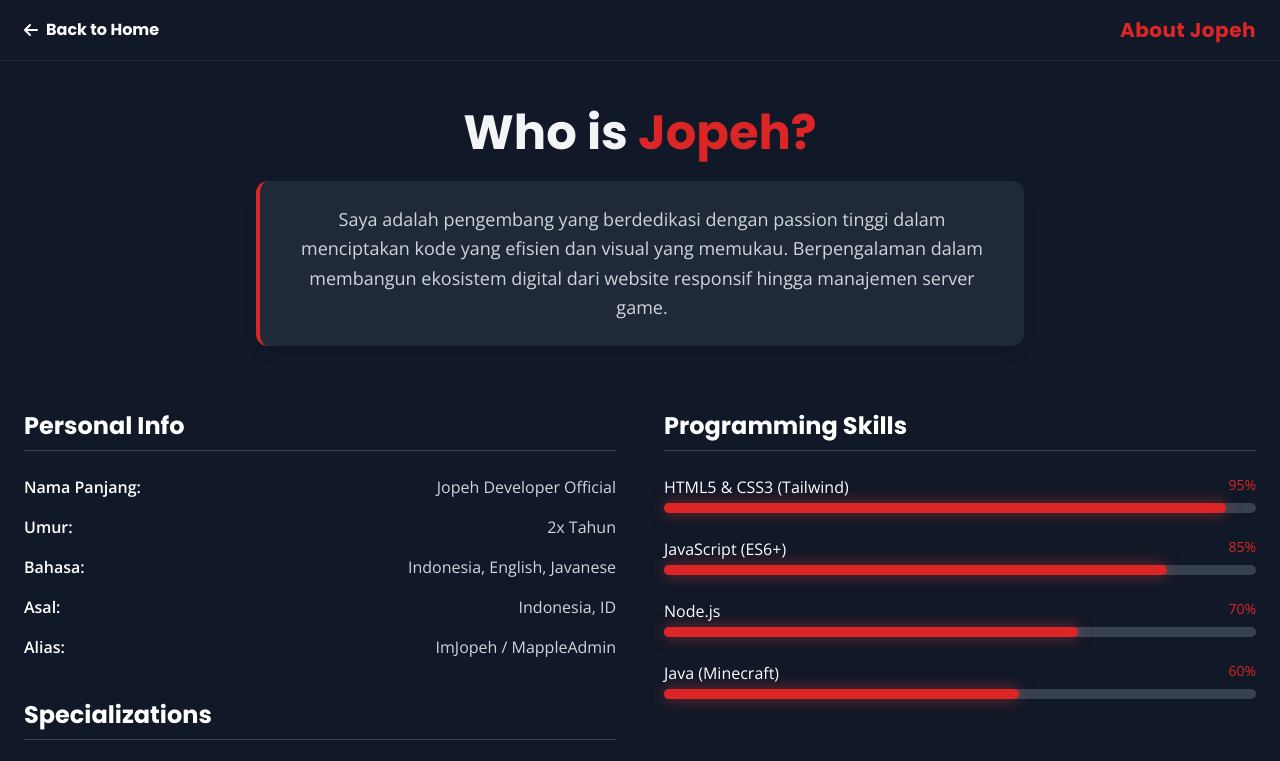
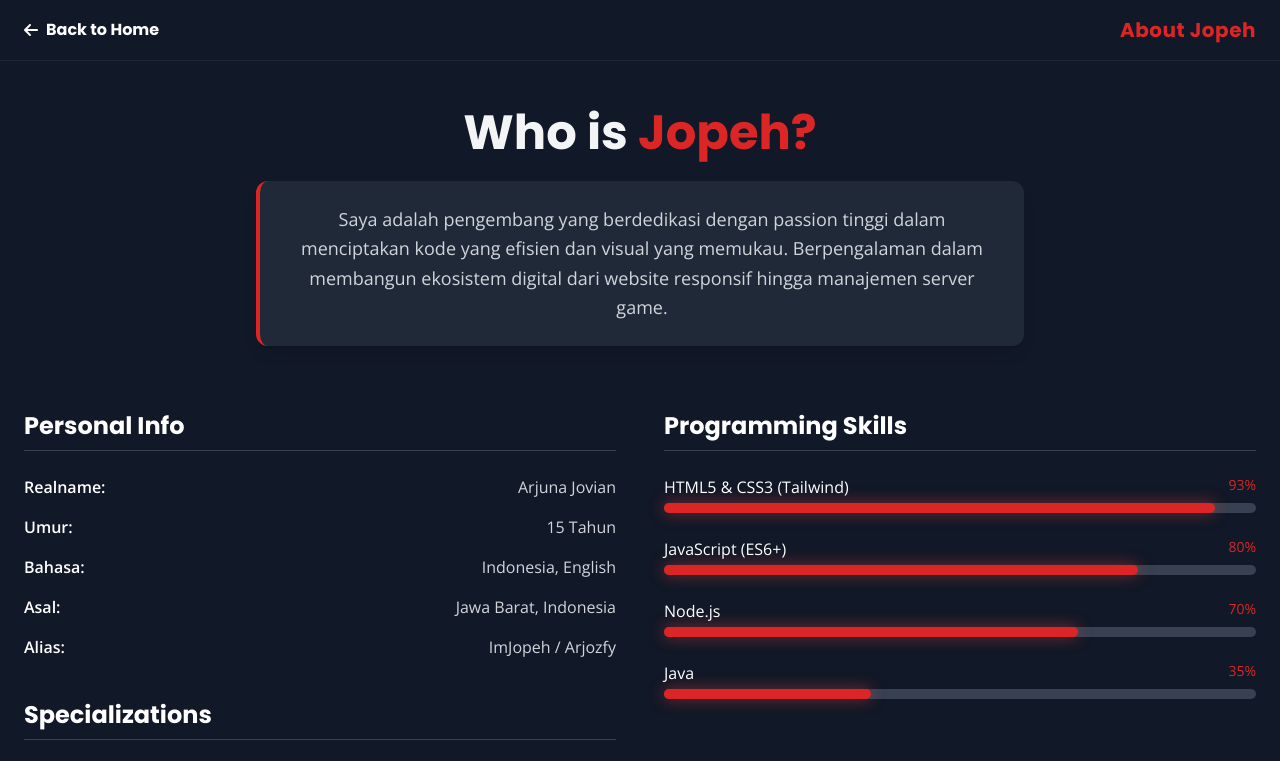
Before and after one commit to ImJopehhh/portofolio, a plain HTML site: page about.html in a window 1280 px wide. Shown: the top 761 px of the page. Drawn offline with nearby package versions, Linux system fonts and the light colour scheme.

Commit message:
Update about.html

```diff
--- a/about.html
+++ b/about.html
@@ -44,11 +44,11 @@
             <div>
                 <h2 class="font-heading text-2xl font-bold text-white mb-6 border-b border-gray-700 pb-2">Personal Info</h2>
                 <ul class="space-y-4 text-gray-300">
-                    <li class="flex justify-between"><span class="font-bold text-white">Nama Panjang:</span> Jopeh Developer Official</li>
-                    <li class="flex justify-between"><span class="font-bold text-white">Umur:</span> 2x Tahun</li>
-                    <li class="flex justify-between"><span class="font-bold text-white">Bahasa:</span> Indonesia, English, Javanese</li>
-                    <li class="flex justify-between"><span class="font-bold text-white">Asal:</span> Indonesia, ID</li>
-                    <li class="flex justify-between"><span class="font-bold text-white">Alias:</span> ImJopeh / MappleAdmin</li>
+                    <li class="flex justify-between"><span class="font-bold text-white">Realname:</span> Arjuna Jovian</li>
+                    <li class="flex justify-between"><span class="font-bold text-white">Umur:</span> 15 Tahun</li>
+                    <li class="flex justify-between"><span class="font-bold text-white">Bahasa:</span> Indonesia, English</li>
+                    <li class="flex justify-between"><span class="font-bold text-white">Asal:</span> Jawa Barat, Indonesia</li>
+                    <li class="flex justify-between"><span class="font-bold text-white">Alias:</span> ImJopeh / Arjozfy</li>
                 </ul>
 
                 <h2 class="font-heading text-2xl font-bold text-white mt-10 mb-6 border-b border-gray-700 pb-2">Specializations</h2>
@@ -82,19 +82,19 @@
                     <div>
                         <div class="flex justify-between mb-1">
                             <span class="text-base font-medium text-white">HTML5 & CSS3 (Tailwind)</span>
-                            <span class="text-sm font-medium text-brand">95%</span>
+                            <span class="text-sm font-medium text-brand">93%</span>
                         </div>
                         <div class="w-full bg-gray-700 rounded-full h-2.5">
-                            <div class="bg-brand h-2.5 rounded-full shadow-neon" style="width: 95%"></div>
+                            <div class="bg-brand h-2.5 rounded-full shadow-neon" style="width: 93%"></div>
                         </div>
                     </div>
                     <div>
                         <div class="flex justify-between mb-1">
                             <span class="text-base font-medium text-white">JavaScript (ES6+)</span>
-                            <span class="text-sm font-medium text-brand">85%</span>
+                            <span class="text-sm font-medium text-brand">80%</span>
                         </div>
                         <div class="w-full bg-gray-700 rounded-full h-2.5">
-                            <div class="bg-brand h-2.5 rounded-full shadow-neon" style="width: 85%"></div>
+                            <div class="bg-brand h-2.5 rounded-full shadow-neon" style="width: 80%"></div>
                         </div>
                     </div>
                     <div>
@@ -108,11 +108,11 @@
                     </div>
                     <div>
                         <div class="flex justify-between mb-1">
-                            <span class="text-base font-medium text-white">Java (Minecraft)</span>
-                            <span class="text-sm font-medium text-brand">60%</span>
+                            <span class="text-base font-medium text-white">Java</span>
+                            <span class="text-sm font-medium text-brand">35%</span>
                         </div>
                         <div class="w-full bg-gray-700 rounded-full h-2.5">
-                            <div class="bg-brand h-2.5 rounded-full shadow-neon" style="width: 60%"></div>
+                            <div class="bg-brand h-2.5 rounded-full shadow-neon" style="width: 35%"></div>
                         </div>
                     </div>
                 </div>
```
